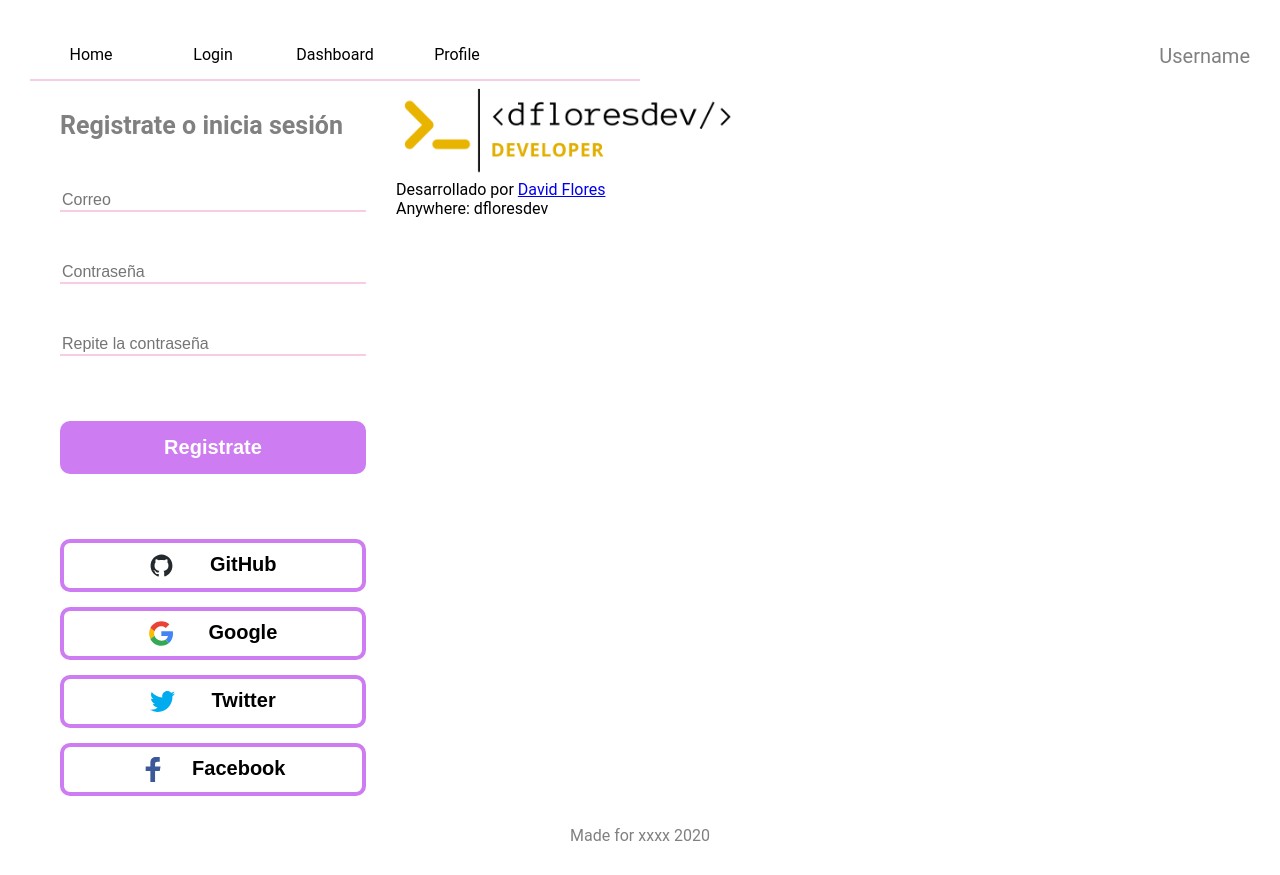
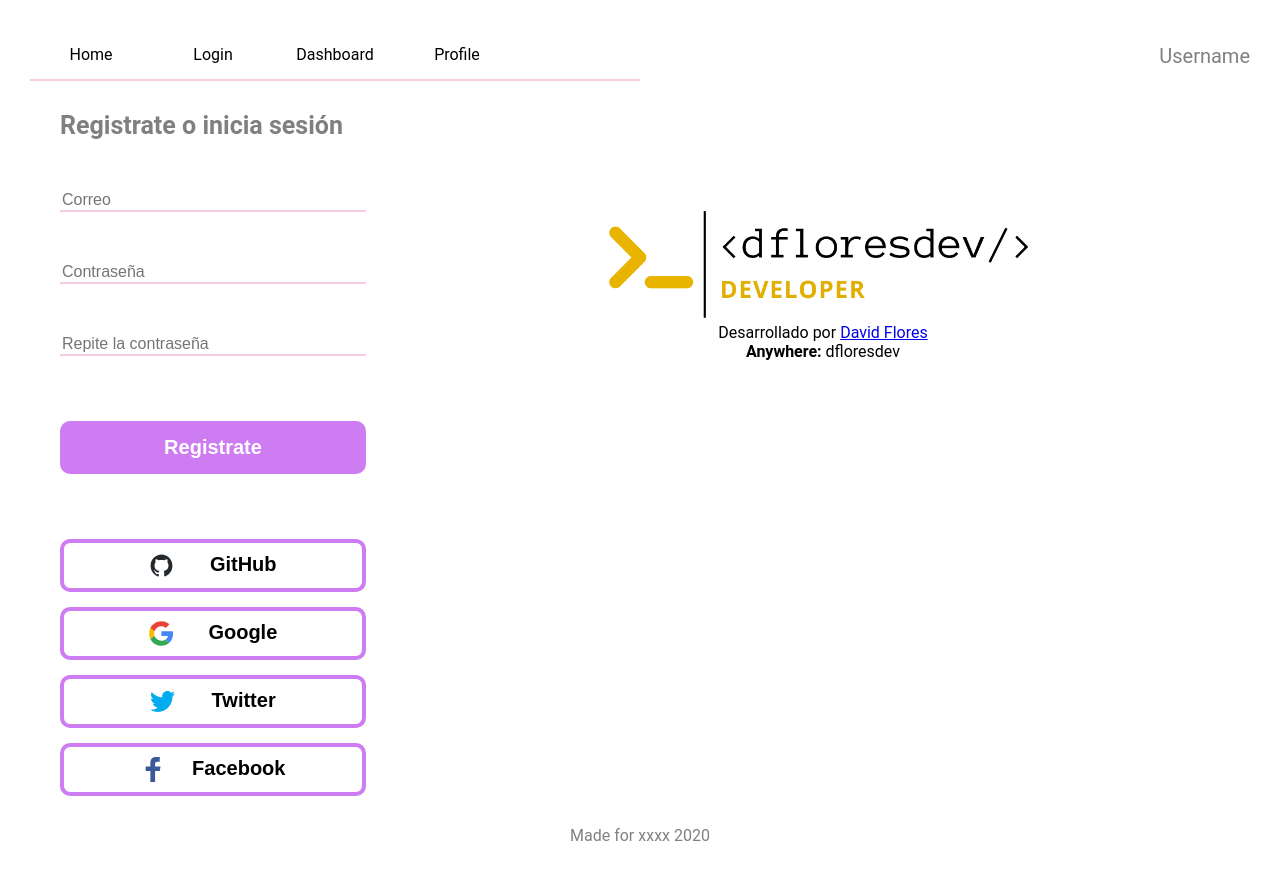
Before and after one commit to dfloresdev/platzi-employees, a React (Create React App) app: page /login in a window 1280 px wide. Built offline with nearby package versions, Linux system fonts and the light colour scheme.

Commit message:
[LOGIN] login ready

```diff
--- a/src/assets/styles/components/login/Login.scss
+++ b/src/assets/styles/components/login/Login.scss
@@ -4,22 +4,27 @@
   display: grid;
   grid-template-columns: 30% 70%;
 
-  //   @media only screen and (max-width: 992px) {
-  //   }
+  grid-template-areas: "leftSide rightSide";
 
-  //   @media only screen and (max-width: 600px) {
-  //     .hero--title {
-  //       font-size: 20px;
-  //       text-align: center;
-  //     }
-  //     grid-template-areas:
-  //       "textZone textZone"
-  //       "imageZone imageZone";
-  //   }
+  @media only screen and (max-width: 768px) {
+    grid-template-columns: 50% 50%;
+    .right-side {
+      img {
+        width: 250px;
+      }
+    }
+  }
+
+  @media only screen and (max-width: 600px) {
+    grid-template-areas: "leftSide leftSide";
+    .right-side {
+      display: none;
+    }
+  }
 }
 
 .left-side {
-  //   grid-area: left-side;
+  grid-area: leftSide;
   //   background-color: lightblue;
   padding: 30px;
 
@@ -72,7 +77,7 @@
   }
 }
 
-.right-side {
+.login-group {
   display: flex;
   flex-direction: column;
 
@@ -105,3 +110,17 @@
     }
   }
 }
+
+.right-side {
+  grid-area: rightSide;
+  height: 50vh;
+  display: flex;
+  flex-direction: column;
+  align-items: center;
+  justify-content: center;
+  border-radius: 40px;
+
+  img {
+    width: 450px;
+  }
+}
--- a/src/containers/Login.jsx
+++ b/src/containers/Login.jsx
@@ -26,7 +26,7 @@ const Login = () => {
             <button>Registrate</button>
           </div>
         </form>
-        <div className="right-side">
+        <div className="login-group">
           <button className="button-login">
             <div className="button-login--content">
               <Icons name="github" fill="#24292e" />
@@ -53,15 +53,17 @@ const Login = () => {
           </button>
         </div>
       </div>
-      <div>
-        <img src={logo} alt="Logo dfloresdev" width="350px" />
+      <div className="right-side">
+        <img src={logo} alt="Logo dfloresdev" />
         <p>
           Desarrollado por{" "}
           <a href="https://dflores.dev" target="_blank">
             David Flores
           </a>
         </p>
-        <p>Anywhere: dfloresdev</p>
+        <p>
+          <strong>Anywhere:</strong> dfloresdev
+        </p>
       </div>
     </div>
   );
```
